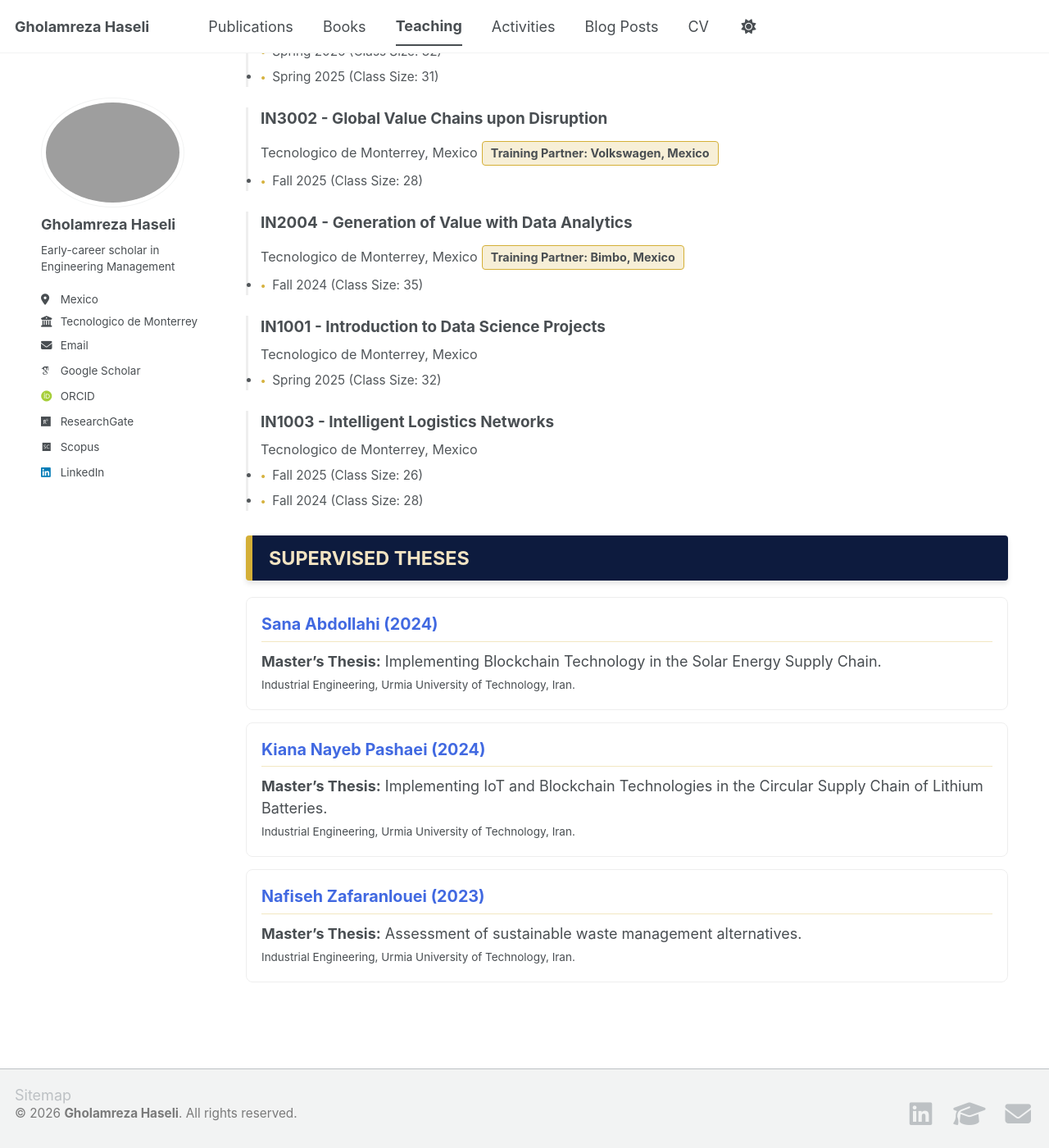
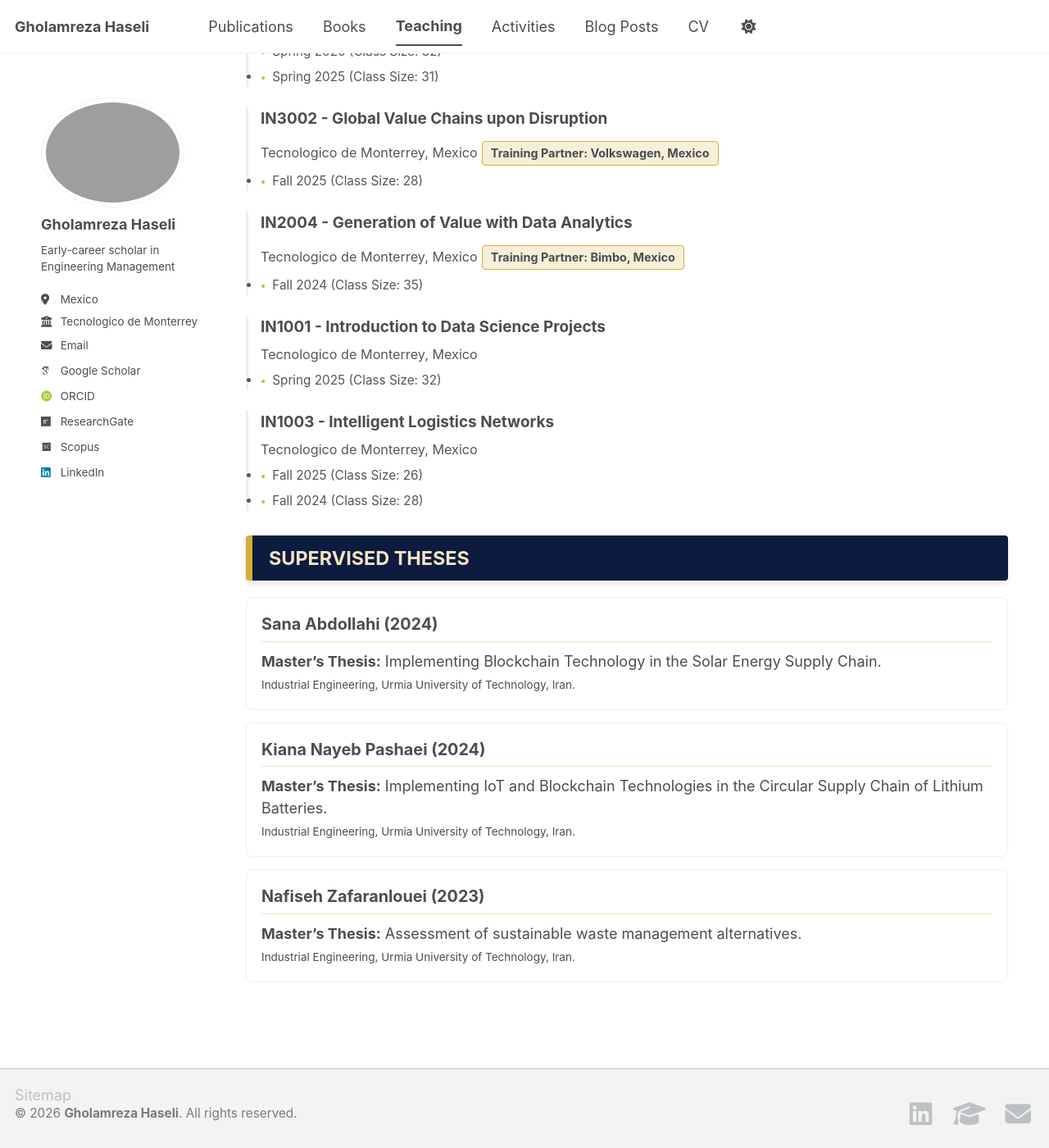
Before and after one commit to Gholamreza-Haseli/Gholamreza-Haseli.github.io, a Jekyll site: the page built from _pages/teaching.html, in a window 1280 px wide and 1400 px high, scrolled down 1000 px. Shown: the whole window at 82% size. Built offline with Jekyll 4.4.1, drawn with Linux system fonts in a browser that asks for light colours; some web fonts are replaced; a script bundle is joined from its source files by our own code; library files that are not in the unit come from our copies.

Commit message:
Update teaching.html

```diff
--- a/_pages/teaching.html
+++ b/_pages/teaching.html
@@ -96,7 +96,7 @@ author_profile: true
   }
 
   .student-name {
-    color: #4169E1 !important; /* رنگ آبی ثابت برای نام دانشجو */
+    color: inherit;
     font-weight: bold;
     border-bottom: 1px solid rgba(212, 175, 55, 0.3);
     padding-bottom: 5px;
```
